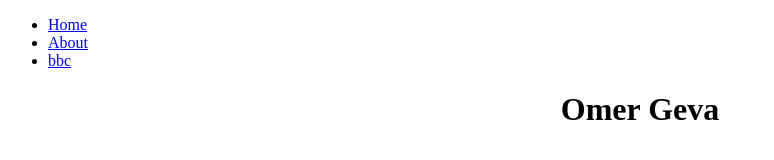
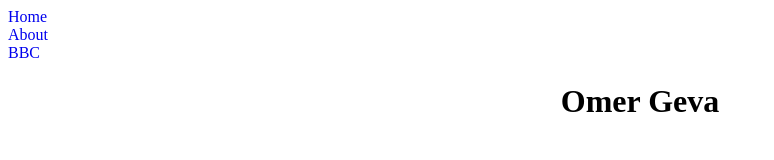
Before and after one commit to GevaOmer/GevaOmer.github.io, a plain HTML site: page index.html in a window 1280 px wide. Shown: the whole page, without its empty margins (0-774 px from the left). Drawn offline with Linux system fonts and the light colour scheme.

Commit message:
Practicing editing

```diff
--- a/index.html
+++ b/index.html
@@ -11,7 +11,7 @@
     <ul>
       <li><a href = "www.cnn.com">Home</a></li>
       <li><a href="www.facebook.com">About</a></li>
-      <li><a href="www.bbc.com">bbc</a></li>
+      <li><a href="www.bbc.com">BBC</a></li>
     </ul>
 <h1 style="text-align:center">Omer Geva</h1>
 
--- a/stylesheets/style.css
+++ b/stylesheets/style.css
@@ -0,0 +1,12 @@
+ul{
+  list-style-type: none;
+  margin:0;
+  padding:0;
+  style: none;
+
+}
+a{
+  text-decoration: none;
+  display: block;
+  width: 60px;
+}
```
